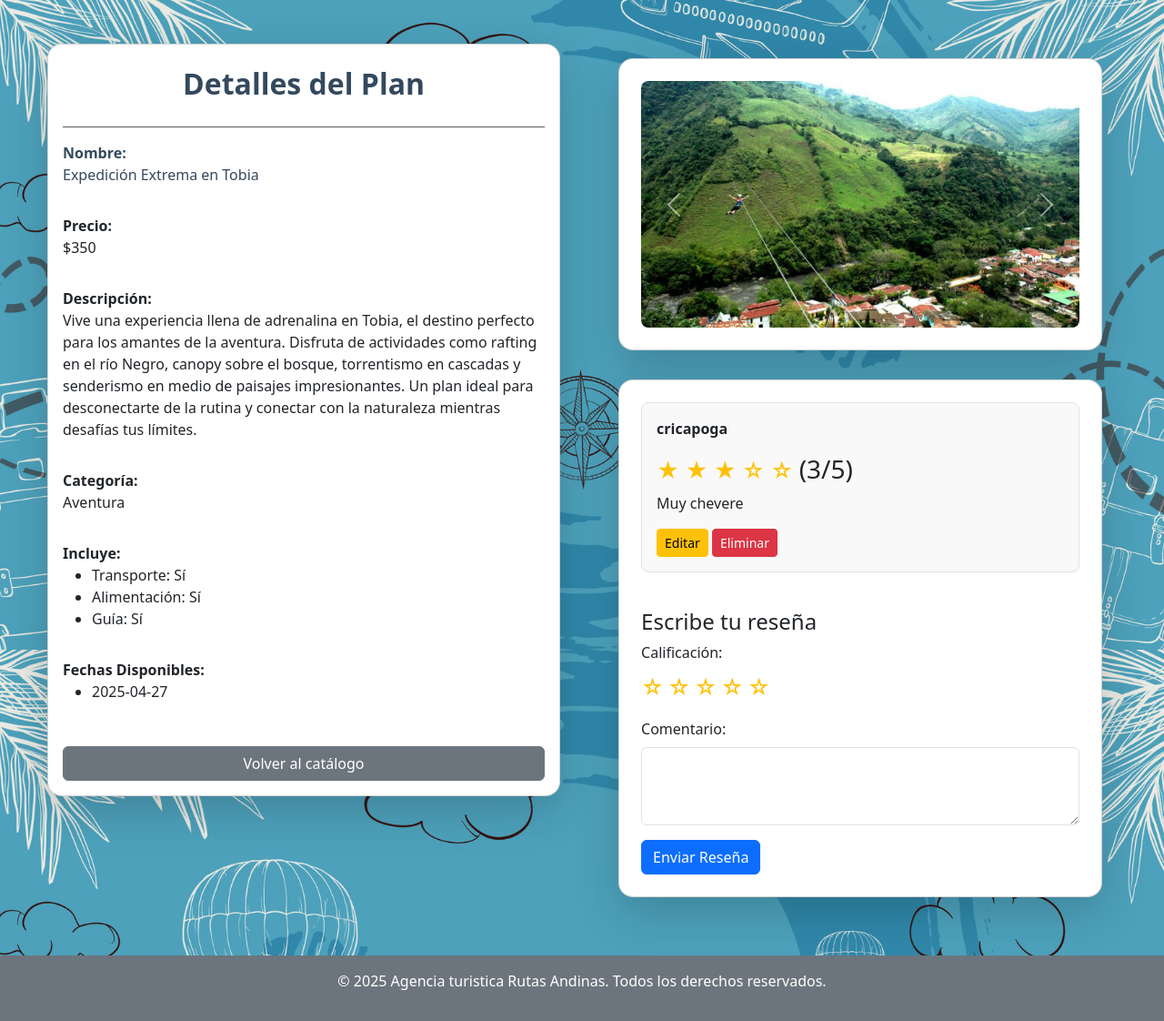
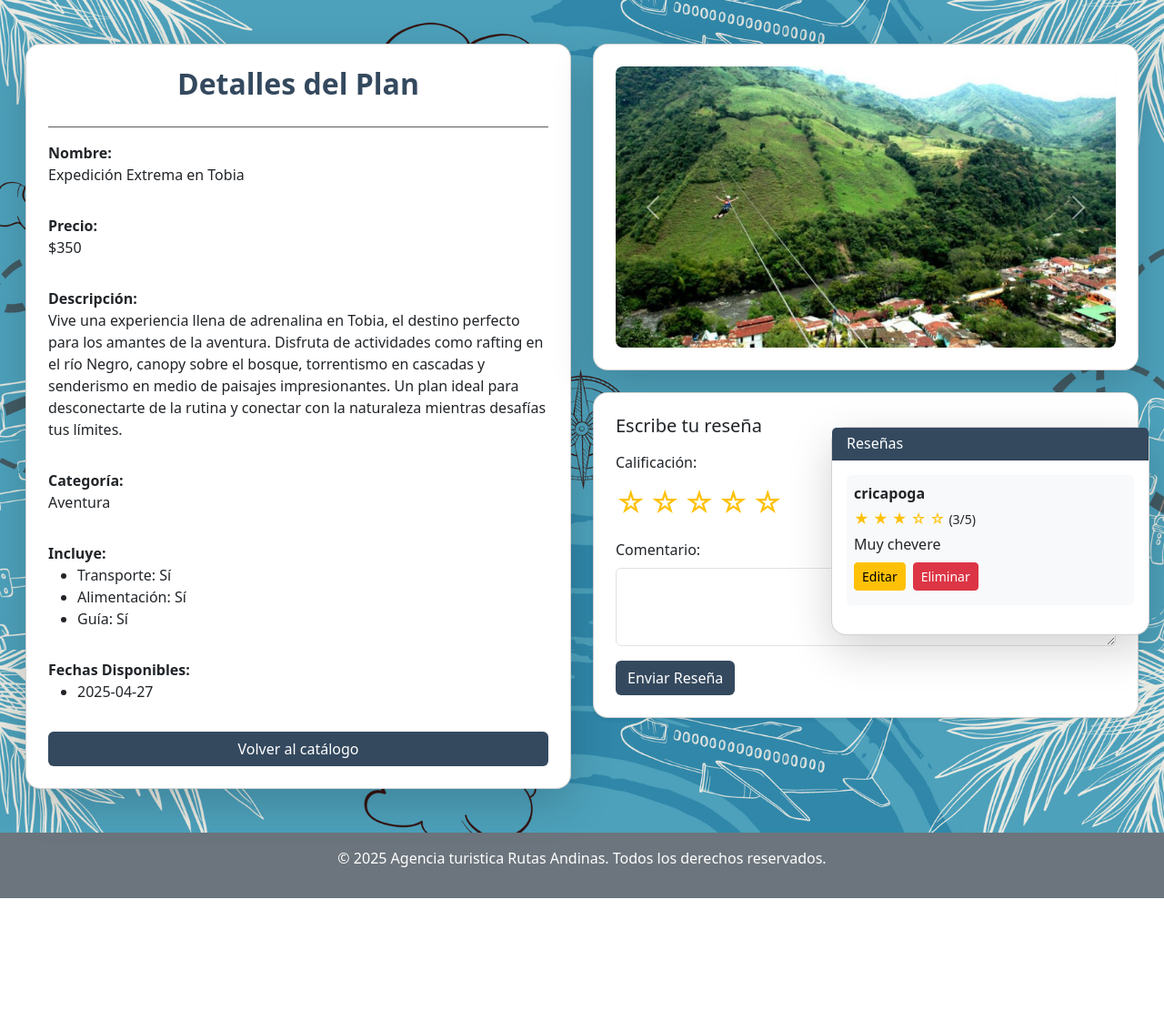
Before and after one commit to CRICAPOGA/Rutas_andinas, a Django app: page /plans/details/1/ in a window 1280 px wide. Shown: the part 86-1208 px from the top of the page at 91% size. After the commit the page ends 1073 px from the top, so only its background shows below. Run offline with Django 5.2, Linux system fonts and the light colour scheme; a user stored in the database is signed in; data comes from the database, SQL or seed files in the repository; both versions use the stored data as it was after the commit.

Commit message:
fix - Diseño de Detalles de los planes

```diff
--- a/RutasAndinas/Plans/templates/Catalog/detailsPlan.html
+++ b/RutasAndinas/Plans/templates/Catalog/detailsPlan.html
@@ -5,25 +5,30 @@
 {% load static %}
 
 {% block content %}
-<div class="container-fluid d-flex min-vh-100 px-3 align-items-start">
-    <!-- Contenedor de detalles -->
-    <div class="card shadow-lg rounded-4 w-50 p-3 m-4" style="background-color: white;">
-        <h2 class="text-center fw-bold mt-2 mb-4" style="color: #34495E;">Detalles del Plan</h2>
+<div class="container-fluid min-vh-100 px-3 py-4">
+    <div class="row align-items-start">
+        <!-- Columna izquierda: Detalles del Plan -->
+        <div class="col-md-6">
+            <div class="card shadow-lg rounded-4 p-4" style="background-color: white;">
+                <h2 class="text-center fw-bold mb-4" style="color: #34495E;">Detalles del Plan</h2>
                 <hr class="border-1 opacity-75 mt-1">
 
-        <div class="mb-3" style="color: #34495E;">
-            <strong>Nombre:</strong> <p>{{ plan.name }}</p>
+                <div class="mb-3 text-dark">
+                    <strong>Nombre:</strong>
+                    <p>{{ plan.name }}</p>
                 </div>
                 <div class="mb-3">
-            <strong>Precio:</strong> <p>${{ plan.price }}</p>
+                    <strong>Precio:</strong>
+                    <p>${{ plan.price }}</p>
                 </div>
                 <div class="mb-3">
-            <strong>Descripción:</strong> <p>{{ plan.description }}</p>
+                    <strong>Descripción:</strong>
+                    <p>{{ plan.description }}</p>
                 </div>
                 <div class="mb-3">
-            <strong>Categoría:</strong> <p>{{ plan.category_id.category }}</p>
+                    <strong>Categoría:</strong>
+                    <p>{{ plan.category_id.category }}</p>
                 </div>
-
                 <div class="mb-3">
                     <strong>Incluye:</strong>
                     <ul>
@@ -32,7 +37,6 @@
                         <li>Guía: {% if plan.has_guide %} Sí {% else %} No {% endif %}</li>
                     </ul>
                 </div>
-
                 <div class="mb-3">
                     <strong>Fechas Disponibles:</strong>
                     <ul>
@@ -43,14 +47,15 @@
                         {% endfor %}
                     </ul>
                 </div>
-
-        <a href="{% url 'catalog' %}" class="btn btn-secondary mt-3">Volver al catálogo</a>
+                <a href="{% url 'catalog' %}" class="btn" style="background-color: #34495E; color: white;">Volver al
+                    catálogo</a>
+            </div>
         </div>
 
-    <!-- Contenedor de imágenes y reseñas -->
-    <div class="d-flex flex-column w-50 p-3 m-4">
-        <!-- Contenedor de imágenes con carrusel -->
-        <div class="card shadow-lg rounded-4 p-4 mb-3" style="background-color: white;">
+        <!-- Columna derecha: Carrusel + Reseña -->
+        <div class="col-md-6">
+            <!-- Carrusel -->
+            <div class="card shadow-lg rounded-4 p-4 mb-4" style="background-color: white;">
                 {% if pictures %}
                 <div id="planCarousel" class="carousel slide" data-bs-ride="carousel">
                     <div class="carousel-inner">
@@ -60,13 +65,13 @@
                         </div>
                         {% endfor %}
                     </div>
-
-                <!-- Controles del carrusel -->
-                <button class="carousel-control-prev" type="button" data-bs-target="#planCarousel" data-bs-slide="prev">
+                    <button class="carousel-control-prev" type="button" data-bs-target="#planCarousel"
+                        data-bs-slide="prev">
                         <span class="carousel-control-prev-icon" aria-hidden="true"></span>
                         <span class="visually-hidden">Anterior</span>
                     </button>
-                <button class="carousel-control-next" type="button" data-bs-target="#planCarousel" data-bs-slide="next">
+                    <button class="carousel-control-next" type="button" data-bs-target="#planCarousel"
+                        data-bs-slide="next">
                         <span class="carousel-control-next-icon" aria-hidden="true"></span>
                         <span class="visually-hidden">Siguiente</span>
                     </button>
@@ -76,42 +81,13 @@
                 {% endif %}
             </div>
 
-        <!-- Contenedor de reseñas -->
-        <div class="card shadow-lg rounded-4 p-4 mt-3" style="background-color: white;">
-            {% if reviews %}
-                {% for review in reviews %}
-                    <div class="border p-3 mb-3 rounded-3" style="background-color: #f9f9f9;">
-                        <p><strong>{{ review.user_id.username }}</strong></p>
-                        <h3>
-                            <span class="star-rating star">
-                                {% for i in "12345" %}
-                                    {% if i <= review.rate|stringformat:"s" %}
-                                        &#9733;
-                                    {% else %}
-                                        &#9734;
-                                    {% endif %}
-                                {% endfor %}
-                            </span>
-                            ({{ review.rate }}/5)
-                        </h3>
-                        <p>{{ review.content }}</p>
-
-                        {% if review.user_id == request.user %}
-                            <button class="btn btn-warning btn-sm edit-btn" data-review-id="{{ review.review_id }}">Editar</button>
-                            <button class="btn btn-danger btn-sm delete-btn" data-review-id="{{ review.review_id }}">Eliminar</button>
-                        {% endif %}
-                    </div>
-                {% endfor %}
-            {% else %}
-                <p>No hay reseñas para este plan.</p>
-            {% endif %}
-            <!-- Nuevo Comentario -->
-             <div class="mt-4">
-                <h4>Escribe tu reseña</h4>
+            <!-- Formulario Reseña -->
+            <div class="card shadow-sm rounded-4 p-4" style="background-color: white;">
+                <h5 class="card-title mb-3">Escribe tu reseña</h5>
                 <form method="POST" action="{% url 'reviews:create_review' plan.plan_id %}">
                     {% csrf_token %}
                     <div class="mb-3">
-                        <label for="rate" class="form-label">Calificación:</label>
+                        <label class="form-label">Calificación:</label>
                         <div id="star-container" class="mb-2">
                             {% for i in "12345" %}
                             <span class="star" data-value="{{ i }}">&#9734;</span>
@@ -120,16 +96,74 @@
                         <input type="hidden" id="rate" name="rate" value="0" required>
                     </div>
                     <div class="mb-3">
-                        <label for="content" class="form-label">Comentario:</label>
+                        <label class="form-label">Comentario:</label>
                         <textarea id="content" name="content" rows="3" class="form-control" required></textarea>
                     </div>
-                    <button type="submit" class="btn btn-primary">Enviar Reseña</button>
+                    <button type="submit" class="btn" style="background-color: #34495E; color: white;">Enviar
+                        Reseña</button>
                 </form>
             </div>
         </div>
+
     </div>
 </div>
 
+<div class="position-fixed bottom-0 end-0 m-3 z-3" style="width: 350px;">
+    <div class="card shadow-lg rounded-4 bg-white">
+        <div class="card-header text-white d-flex justify-content-between align-items-center"
+            style="background-color: #34495E;">
+            <h6 class="mb-0">Reseñas</h6>
+        </div>
+        <div class="card-body overflow-auto" style="max-height: 300px;">
+            {% if reviews %}
+            {% for review in reviews %}
+            <div class="card mb-3 border-0 bg-light">
+                <div class="card-body p-2">
+                    <p class="mb-1 fw-bold">{{ review.user_id.username }}</p>
+                    <div class="mb-1 text-warning">
+                        {% for i in "12345" %}
+                        {% if i <= review.rate|stringformat:"s" %} &#9733; {% else %} &#9734; {% endif %} {% endfor %}
+                            <small class="text-dark">({{ review.rate }}/5)</small>
+                    </div>
+                    <p class="mb-2">{{ review.content }}</p>
+
+                    {% if review.user_id == request.user %}
+                    <div class="d-flex gap-2 mb-2">
+                        <button class="btn btn-sm btn-warning edit-btn"
+                            data-review-id="{{ review.review_id }}">Editar</button>
+                        <button class="btn btn-sm btn-danger delete-btn"
+                            data-review-id="{{ review.review_id }}">Eliminar</button>
+                    </div>
+
+                    <!-- Formulario de edición -->
+                    <div id="edit-form-{{ review.review_id }}" class="edit-form" style="display: none;">
+                        <form method="POST" action="{% url 'reviews:edit_review' plan.plan_id review.review_id %}">
+                            {% csrf_token %}
+                            <input type="number" name="rate" value="{{ review.rate }}" min="0" max="5"
+                                class="form-control mb-2" required>
+                            <textarea name="content" rows="2" class="form-control mb-2"
+                                required>{{ review.content }}</textarea>
+                            <div class="d-flex gap-2">
+                                <button type="submit" class="btn btn-success btn-sm">Guardar</button>
+                                <button type="button" class="btn btn-secondary btn-sm cancel-btn">Cancelar</button>
+                            </div>
+                        </form>
+                    </div>
+
+                    <!-- Formulario de eliminación -->
+                    <form id="delete-form-{{ review.review_id }}" method="POST"
+                        action="{% url 'reviews:delete_review' plan.plan_id review.review_id %}" style="display: none;">
+                        {% csrf_token %}
+                    </form>
+                    {% endif %}
+                </div>
+            </div>
+            {% endfor %}
+            {% else %}
+            <p class="text-muted">No hay reseñas aún.</p>
+            {% endif %}
+        </div>
+    </div>
 
     <script>
         const stars = document.querySelectorAll('.star');
@@ -146,26 +180,23 @@
             });
         });
 
-    // Mostrar y ocultar el formulario de edición
         document.querySelectorAll('.edit-btn').forEach(button => {
             button.addEventListener('click', function () {
-            const reviewId = this.getAttribute('data-review-id');
+                const reviewId = this.dataset.reviewId;
                 const form = document.getElementById(`edit-form-${reviewId}`);
                 form.style.display = form.style.display === 'none' ? 'block' : 'none';
             });
         });
 
-    // Cancelar edición
         document.querySelectorAll('.cancel-btn').forEach(button => {
             button.addEventListener('click', function () {
                 this.closest('.edit-form').style.display = 'none';
             });
         });
 
-    // Eliminar reseña con confirmación
         document.querySelectorAll('.delete-btn').forEach(button => {
             button.addEventListener('click', function () {
-            const reviewId = this.getAttribute('data-review-id');
+                const reviewId = this.dataset.reviewId;
                 if (confirm("¿Estás seguro de que deseas eliminar esta reseña?")) {
                     document.getElementById(`delete-form-${reviewId}`).submit();
                 }
@@ -178,13 +209,16 @@
             font-size: 2rem;
             color: #ffc107;
         }
+
         .star {
-        font-size: 1.5rem;
+            font-size: 2rem;
             cursor: pointer;
             color: #ffc107;
         }
+
         .star:hover {
             transform: scale(1.2);
         }
     </style>
+
     {% endblock %}
```
Also changed, not shown: RutasAndinas/RutasAndinas.db. Lines whose indentation alone changed are shown as unchanged.
